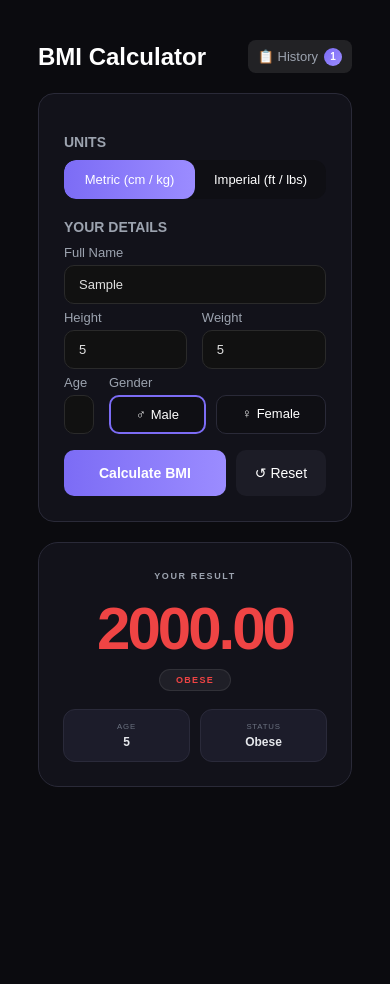
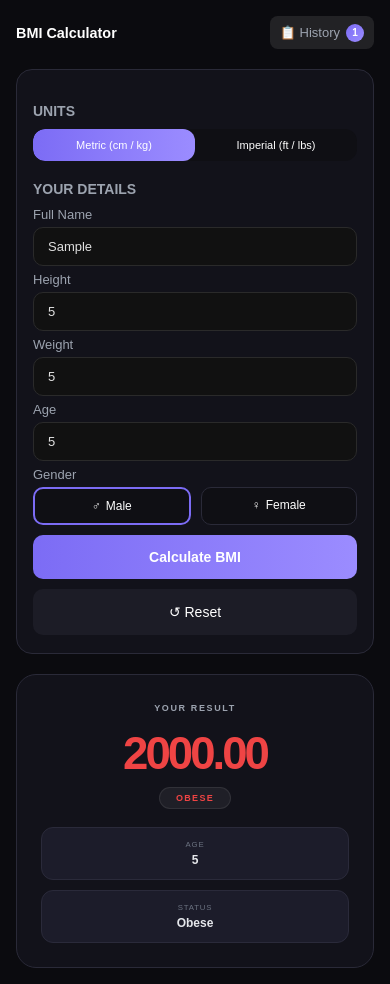
Before and after one commit to praful-koli/BMI-calculator-, a plain HTML site: page index.html in a window 390 px wide. Both pictures are taken after typing "Sample", "5", "5", "5" into the empty fields and a click on the button "Calculate BMI". Before the commit the page ends 844 px from the top, so only its background shows below. Drawn offline with Linux system fonts and the light colour scheme.

Commit message:
code push

```diff
--- a/style.css
+++ b/style.css
@@ -383,3 +383,91 @@ input.input-error {
     border-color: #f87171 !important;
     background: #1a1010 !important;
 }
+
+/* ── RESPONSIVE ── */
+@media (max-width: 500px) {
+    body {
+        padding: 16px;
+    }
+
+    .container {
+        width: 100%;
+    }
+
+    header h1 {
+        font-size: 1.2rem;
+    }
+
+    .card {
+        padding: 18px 16px;
+    }
+
+    .units button {
+        font-size: 11px;
+        padding: 10px 6px;
+    }
+
+    .row {
+        flex-direction: column;
+        gap: 0;
+    }
+
+    .row > div {
+        width: 100%;
+    }
+
+    /* imperial 3-col row stays readable */
+    #imperialInputs .row {
+        flex-direction: row;
+        flex-wrap: wrap;
+        gap: 8px;
+    }
+
+    #imperialInputs .row > div {
+        flex: 1 1 calc(33% - 8px);
+        min-width: 80px;
+    }
+
+    .gender button {
+        padding: 10px 8px;
+        font-size: 12px;
+        justify-content: center;
+    }
+
+    .actions {
+        flex-direction: column;
+    }
+
+    #resetBtn {
+        width: 100%;
+        text-align: center;
+    }
+
+    .bmi-value {
+        font-size: 3.8rem;
+    }
+
+    .bmi-info {
+        flex-direction: column;
+    }
+
+    .modal-content {
+        width: 92vw;
+        padding: 18px 14px;
+    }
+
+    #historyList li {
+        flex-direction: column;
+        align-items: flex-start;
+        gap: 10px;
+    }
+
+    .history-right {
+        width: 100%;
+    }
+
+    .history-right button {
+        width: 100%;
+        text-align: center;
+    }
+}
```
